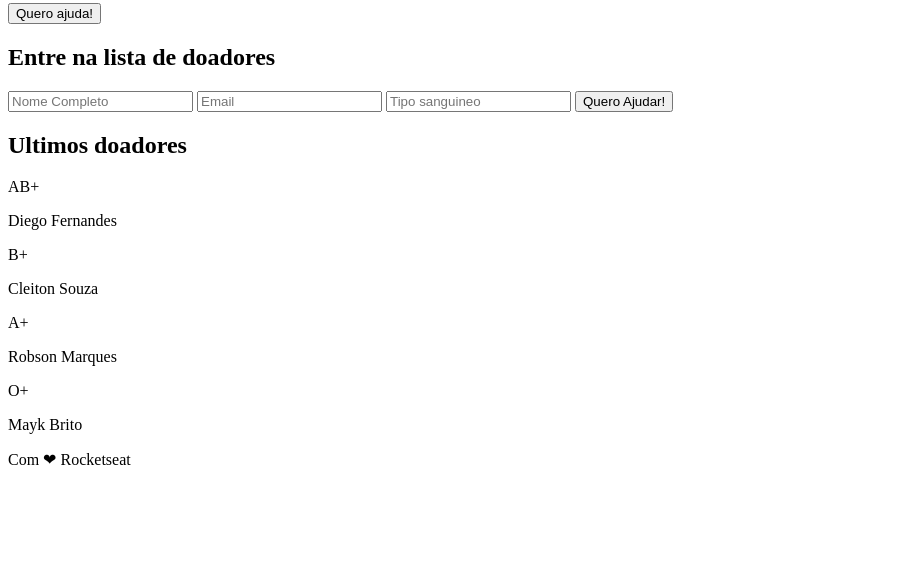
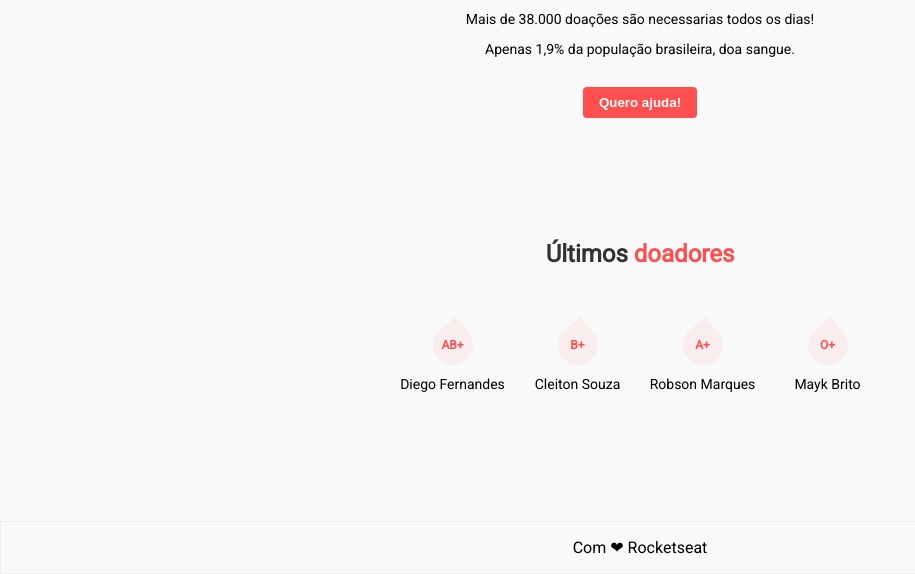
Before and after one commit to bruno-milani/maratonadev, a plain HTML site: page index.html in a window 1280 px wide. Shown: the part 226-800 px from the top of the page, without its empty margins (0-915 px from the left). Drawn offline with Linux system fonts and the light colour scheme.

Commit message:
Done the css part of the page

```diff
--- a/index.html
+++ b/index.html
@@ -18,13 +18,16 @@
 <head>
     <!-- São configuraçoes da minha página -->
     <title>Doe vida! Doe Sangue!</title>
+
+    <link rel="stylesheet" href="style.css">
+    <link href="https://fonts.googleapis.com/css?family=Roboto&display=swap" rel="stylesheet">
 </head>
 
 <body>
     <!-- Aqui vem todo o conteudo visivel para o usuario, dentro
         de certa página-->
     <header>
-        <h1>DOE</h1>
+        <img class="logo" src="logo.png" alt="DOE">
         <h2>A sua doação importa</h2>
         <p>Até 3 vidas com 1 doação</p>
         <p>Mais de 38.000 doações são necessarias todos os dias!</p>
@@ -33,7 +36,7 @@
         <button>Quero ajuda!</button>
     </header>
 
-    <section class="form">
+    <section class="form hide">
         <h2>Entre na lista de doadores</h2>
         <form action="/">
             <input type="text" name="name" placeholder="Nome Completo">
@@ -44,7 +47,7 @@
     </section>
 
     <main>
-        <h2>Ultimos doadores</h2>
+        <h2>Últimos <span>doadores</span></h2>
 
         <section class="donors">
             <div class="donor">
@@ -66,6 +69,8 @@
         </section>
     </main>
     <footer>Com ❤ Rocketseat</footer>
+
+    <script src="scripts.js"></script>
 </body>
 
 </html>
--- a/style.css
+++ b/style.css
@@ -0,0 +1,189 @@
+/*
+    CASCADING STYLESHEET
+*/
+
+/* GLOBAL */
+
+* {
+    /* CORRIGINDO COMPORTAMENTO PADRAO CSS */
+    box-sizing: border-box;
+}
+
+html, body {
+    margin: 0;
+}
+
+body {
+    display: flex;
+    flex-direction: column;
+
+    height: 100vh;
+
+    /* fonte */
+    font-family: 'Roboto', sans-serif;
+
+    background-color: #f9f9f9;
+}
+
+h1, h2 {
+    color: #000000cc;
+}
+
+/* TITULOS */
+header h1, main h2 {
+    margin-bottom: 70px;
+}
+
+
+
+main h2 span {
+    color: #ff4f4f;
+}
+
+.form h2 {
+    text-align: right;
+    color: #ffffffee;
+    font-size: 18px;
+}
+
+/* ALINHAMENTOS, ESPAÇAMENTOS
+LARGURAS E ALTURAS */
+
+/*  ESTRUTURAS */
+header, main, footer {
+    text-align: center;
+}
+
+header, .form, main {
+    /* espaçamentos com margin */
+    margin: 0 auto 70px auto;
+
+    /* limites dos elementos na página*/
+    width: 90%;
+    max-width: 500px;
+}
+
+/* HEADER */
+header button {
+    margin-top: 16px;
+    padding: 8px 16px;
+    border-radius: 4px;
+    border: none;
+
+    background-color: #ff4f4f;
+    color: white;
+
+    font-weight: bold;
+}
+
+.logo {
+    width: 120px;
+    margin: 60px 0;
+}
+
+header p {
+    font-size: 14px;
+}
+
+/* FORM */
+section.form {
+    display: grid;
+    grid-template-columns: 1fr 1fr;
+    grid-gap: 45px;
+    align-items: center;
+
+    background-color: #ff4f4f;
+
+    padding: 16px 64px;
+
+    border-radius: 6px;
+}
+
+form input,
+form button {
+    /* LARGURAS */
+    width: 100%;
+
+    /* ESPAÇAMENTOS */
+    margin-bottom: 4px;
+
+    /* PREENCHIMENTO */
+    padding: 8px 16px;
+
+    /* BORDAS */
+    border-radius: 4px;
+    border: 1px #ffffff88 solid;
+
+}
+
+form input {
+    background-color: transparent;
+}
+
+form input::placeholder {
+    color: #ffffffaa;
+}
+
+form button {
+    font-weight: bold;
+}
+
+/* MAIN */
+main .donors {
+    display: grid;
+    grid-template-columns: 1fr 1fr 1fr 1fr;
+}
+
+.blood {
+    color: #ff4f4f;
+    font-weight: bold;
+    font-size: 12px;
+
+    display: flex;
+    align-items: center;
+    justify-content: center;
+
+    position: relative;
+}
+
+.blood::before {
+    content: "";
+    background-color: #ff4f4f11;
+
+    width: 40px;
+    height: 40px;
+
+    position: absolute;
+
+    /* fazer a gotinha */
+    border-radius: 50%;
+    border-top-right-radius: 0;
+
+    transform: rotate(-40deg);
+}
+
+.donor p {
+    margin-top: 24px;
+    font-size: 14px;
+}
+
+/* FOOTER */
+footer {
+    margin-top: auto;
+    padding: 16px;
+
+    border: 1px solid #eee;
+}
+
+/* funcionalidades com javascript */
+
+section.form {
+    transition: all 300ms;
+}
+
+section.form.hide {
+    opacity: 0;
+    visibility: hidden;
+    height: 0;
+    margin-top: -70px;
+}
```
